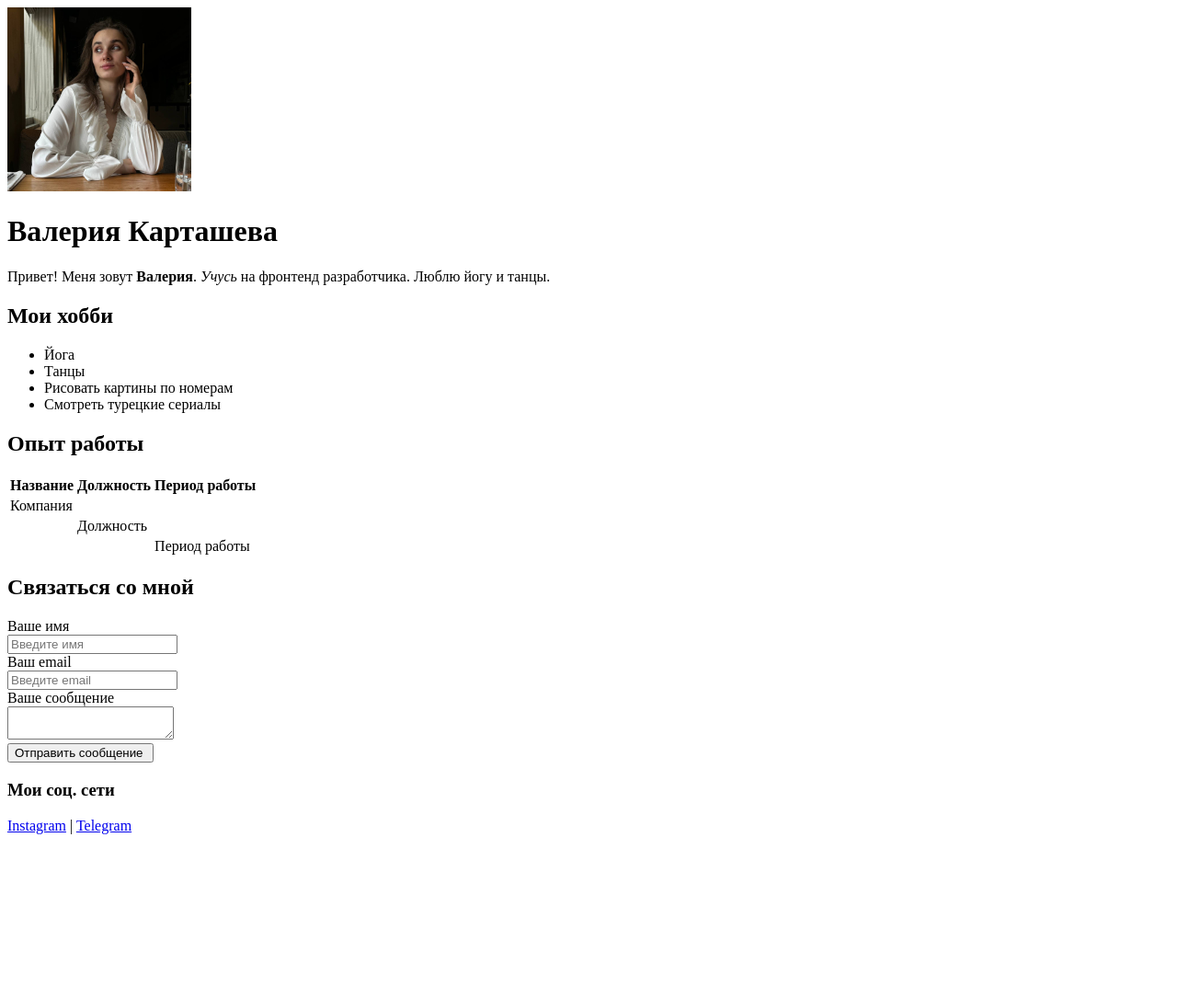
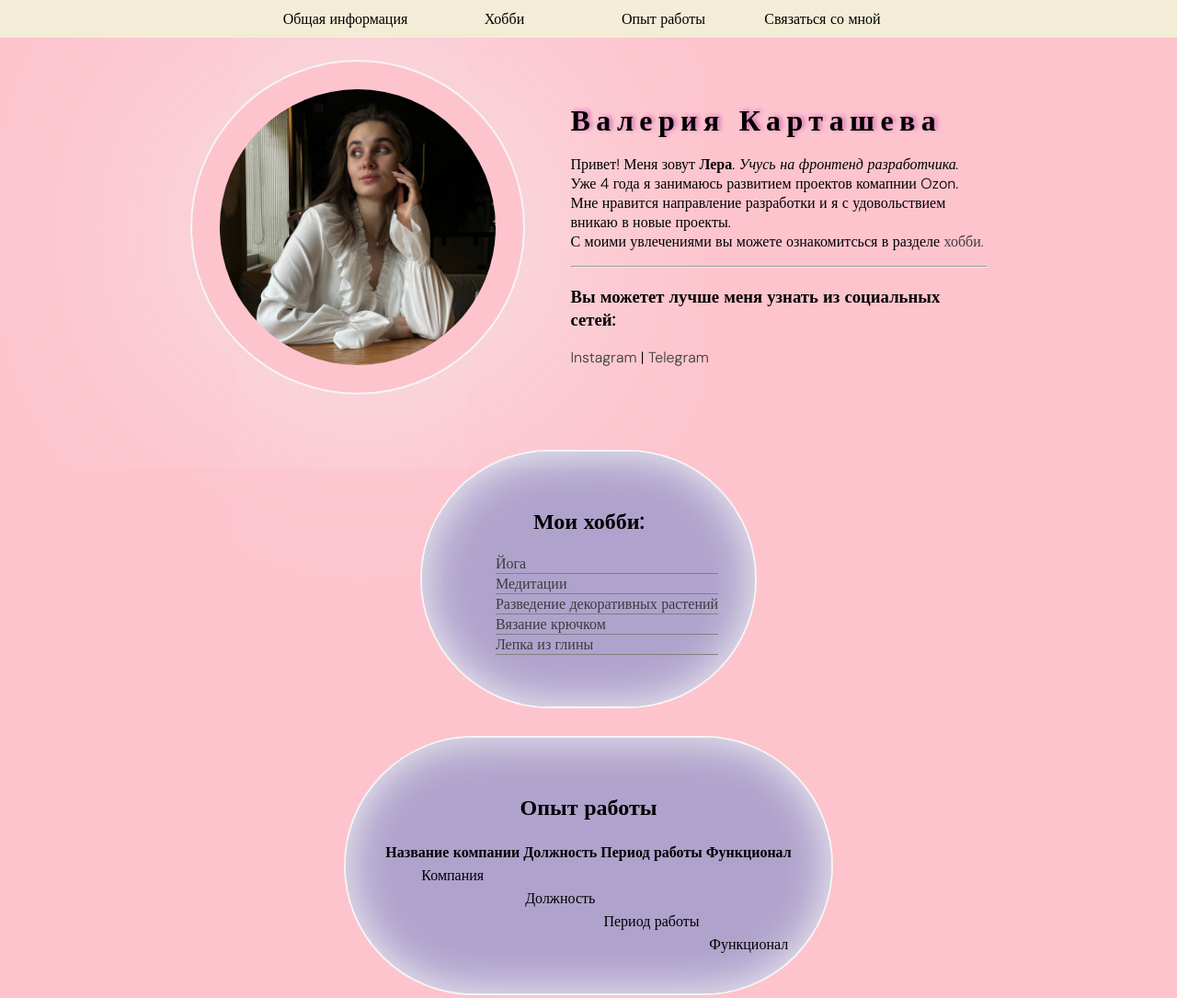
Before and after one commit to ValeriaValerievnaK/resume, a plain HTML site: page index.html in a window 1280 px wide. Shown: the top 1085 px of the page at 92% size. Before the commit the page ends 923 px from the top, so only its background shows below. Drawn offline with Linux system fonts and the light colour scheme.

Commit message:
Стилизация

```diff
--- /dev/null
+++ b/index.css
@@ -0,0 +1,153 @@
+@import url('https://fonts.googleapis.com/css2?family=DM+Sans:ital,opsz,wght@0,9..40,300;1,9..40,300&display=swap');
+
+body {
+    font-family: "DM Sans", serif ;
+    font-size: 16px;
+    font-weight: normal;
+    background-color: rgb(253, 196, 206);
+    margin: auto;
+    text-align: center;
+}
+
+h1 {
+    letter-spacing: 0.2em;
+    text-shadow: 3px -1px 5px rgb(214, 115, 184);
+    display: inline;
+}
+
+.info img {
+    padding: 30px;
+    width: 300px;
+    border: 2px solid whitesmoke ;
+    box-shadow: 5px 5px 500px whitesmoke;
+    padding: 30px;
+    margin: 30px auto 30px auto;
+    border-radius: 50%;
+    max-height: 300px;
+}
+
+.info {
+    display: inline-flex;
+    margin-top: 35px;
+    max-width: 867px;
+}
+
+.box  {
+    display: inline-block;
+    text-align: left;
+    margin-top: 75px;
+    margin-left: 50px;
+}
+
+.button {
+    background-color: rgb(240, 236, 230);
+    padding: 10px;
+    border: none;
+    cursor: pointer;
+    border-radius: 30px;
+    box-shadow: 0 0 10px whitesmoke;
+    font-family: inherit;
+    width: 100px;
+}
+
+.button:hover {
+    background-color: rgb(34, 40, 46);
+    opacity: 0.9;
+    color: aliceblue;
+}
+
+.input {
+    background-color: rgb(240, 236, 230);
+    padding: 10px;
+    border: none;
+    cursor: pointer;
+    border-radius: 30px;
+    box-shadow: 0 0 10px whitesmoke;
+    font-family: inherit;
+    width: 150px;
+}
+
+.borderStyle {
+    background-color: rgb(175, 162, 204);
+    border-radius:500px;
+    padding: 40px;
+    margin: 30px auto 30px auto;
+    width: 300px;
+    border: 2px solid whitesmoke;
+    box-shadow: inset 0 0 50px whitesmoke;
+    width: fit-content;
+}
+
+.list li {
+    border-bottom: 1px solid gray;
+    text-align: left;
+}
+
+.list li:hover {
+    background-color: rgb(218, 205, 230);
+    opacity: 0.9;
+}
+
+.borderStyle ul {
+    list-style: none;
+}
+
+.menu {
+    background:rgb(243, 236, 215);
+    position: fixed;
+    left: 0;
+    right: 0;
+    text-align:center;
+}
+
+.menu ul{
+    list-style: none;
+    margin: 0 ;
+    padding: 0;
+    display: flex;
+    justify-content: center;
+}
+
+.menu ul li {
+    margin-right: 10px;
+    padding: 10px;
+    border-radius: 20px;
+    width: 143px;
+}
+
+.menu ul li:hover {
+    background:rgb(110, 108, 99);
+}
+
+.menu a {
+    text-decoration: none;
+    color: #000;
+}
+
+.menu a:hover {
+    color: #ffecec
+}
+
+.box a {
+    text-decoration: none;
+    color: #3c3c3c;
+}
+
+.borderStyle a {
+    text-decoration: none;
+    color: #3c3c3c;
+}
+
+@media (max-width: 650px) {
+    .info {
+        display: inline-block;
+     }
+
+    .box {
+        margin: 30px;
+    text-align: center;    }
+
+    .menu ul li {
+        width: auto;
+    }
+}
--- a/index.html
+++ b/index.html
@@ -5,26 +5,50 @@
     <meta name="viewport" content="width=device-width, initial-scale=1.0">
     <meta name="keywords" content="html, course, css">
     <meta name="description" content="Задание по курсу">
-    <title>Document</title>
+    <title>Resume</title>
+    <link rel="stylesheet" href="index.css">
 </head>
 <body>
-    <img src="A201B77E-E414-4DD0-B0AF-9386144DEB98.jpg" width="200">
-   <h1>Валерия Карташева</h1>
-   <p>Привет! Меня зовут <strong>Валерия</strong>. <em>Учусь</em> на фронтенд разработчика. Люблю йогу и танцы.</p>
-   <h2>Мои хобби</h2>
-   <ul>
-    <li>Йога</li>
-    <li>Танцы</li>
-    <li>Рисовать картины по номерам </li>
-    <li>Смотреть турецкие сериалы</li>
-   </ul>
-   <h2>Опыт работы</h2>
-   <table>
+    <nav class="menu">
+        <ul>
+            <a href="#in"><li>Общая информация</li></a>
+            <a href="#hb"><li>Хобби</li></a>
+            <a href="#op"><li>Опыт работы</li></a>
+            <a href="#sv"><li>Связаться со мной</li></a>
+        </ul>
+    </nav>
+<div class="info" id="in">
+    <img src="./A201B77E-E414-4DD0-B0AF-9386144DEB98.jpg" class="photo">
+    <div class="box">
+    <h1>Валерия Карташева</h1>
+        <p>Привет! Меня зовут <strong>Лера</strong>. <em>Учусь на фронтенд разработчика.</em>
+            <br/> Уже 4 года я занимаюсь развитием проектов комапнии Ozon.
+            Мне нравится направление разработки и я с удовольствием вникаю в новые проекты.
+            <br/>С моими увлечениями вы можете ознакомитсься в разделе <a href="#hb">хобби.</a></p>
+            <hr>
+            <h3>Вы можетет лучше меня узнать из социальных сетей: </h3>
+        <p><a href="https://www.instagram.com/share/BBIV4lcljA" target="_blank">Instagram</a> | <a href="https://t.me/+QPbYrittb9BiZTcy" target="_blank"> Telegram </a></p>
+    </div>
+</div>
+<div class="borderStyle" id="hb">
+    <h2>Мои хобби:</h2>
+    <ul class="list">
+        <a href="https://ru.wikipedia.org/wiki/%D0%99%D0%BE%D0%B3%D0%B0" target="_blank"><li>Йога</li></a>
+        <a href="https://ru.wikipedia.org/wiki/%D0%9C%D0%B5%D0%B4%D0%B8%D1%82%D0%B0%D1%86%D0%B8%D1%8F" target="_blank"><li>Медитации</li></a>
+        <a href="https://ru.wikipedia.org/wiki/%D0%94%D0%B5%D0%BA%D0%BE%D1%80%D0%B0%D1%82%D0%B8%D0%B2%D0%BD%D1%8B%D0%B5_%D1%80%D0%B0%D1%81%D1%82%D0%B5%D0%BD%D0%B8%D1%8F" target="_blank"><li>Разведение декоративных растений</li></a>
+        <a href="https://ru.wikipedia.org/wiki/%D0%92%D1%8F%D0%B7%D0%B0%D0%BD%D0%B8%D0%B5_%D0%BA%D1%80%D1%8E%D1%87%D0%BA%D0%BE%D0%BC" target="_blank"><li>Вязание крючком</li></a>
+        <a href="https://www.google.com/search?q=%D0%BB%D0%B5%D0%BF%D0%BA%D0%B0+%D0%B8%D0%B7+%D0%B3%D0%BB%D0%B8%D0%BD%D1%8B&rlz=1C1GCEB_enRU1103RU1103&oq=%D0%BB%D0%B5%D0%BF%D0%BA%D0%B0+%D0%B8%D0%B7+%D0%B3%D0%BB%D0%B8%D0%BD%D1%8B&gs_lcrp=EgZjaHJvbWUyCQgAEEUYORiABDIHCAEQABiABDIHCAIQABiABDIHCAMQABiABDIHCAQQABiABDIHCAUQABiABDIHCAYQABiABDIHCAcQABiABDIHCAgQABiABDIHCAkQABiABNIBCDM4NzZqMGo0qAIAsAIA&sourceid=chrome&ie=UTF-8" target="_blank"><li>Лепка из глины</li></a>
+    </ul>
+</div>
+<div class="borderStyle">
+   <h2 id="op">Опыт работы</h2>
+   <table class="table">
         <thead>
             <tr>
-                <th>Название</th>
+                <th>Название компании</th>
                 <th>Должность</th>
                 <th>Период работы</th>
+                <th>Функционал</th>
             </tr>
         </thead>
         <tbody>
@@ -32,38 +56,48 @@
                 <td>Компания</td>
                 <td></td>
                 <td></td>
+                <td></td>
             </tr>
              <tr>
                 <td></td>
                 <td>Должность</td>
+                <td></td>
                 <td></td>
             </tr>
              <tr>
                 <td></td>
                 <td></td>
                 <td>Период работы</td>
+                <td></td>
+            </tr>
+            <tr>
+                <td></td>
+                <td></td>
+                <td></td>
+                <td>Функционал</td>
             </tr>
         </tbody>
    </table>
+</div>
+<div class="borderStyle">
    <form action="">
-        <h2>Связаться со мной</h2>
+        <h2 id="sv">Связаться со мной</h2>
         <div>
             <label for="name">Ваше имя</label><br>
-            <input type="text" id="name" placeholder="Введите имя">
+            <input type="text" id="name" placeholder="Введите имя" class="input">
         </div>
         <div>
             <label for="email">Ваш email</label><br>
-            <input type="email" id="email" placeholder="Введите email">
+            <input type="email" id="email" placeholder="Введите email" class="input">
         </div>
         <div>
             <label for="sms">Ваше сообщение</label><br>
-            <textarea id="sms" placeholder="Введите сообщение"> </textarea>
+            <textarea id="sms" placeholder="Введите сообщение" class="input"> </textarea>
         </div>
         <div>
-             <input type="submit" value="Отправить сообщение ">
+             <input type="submit" value="Жмяк" class="button">
         </div>
     </form>
-   <h3>Мои соц. сети</h3>
-   <p><a href="https://www.instagram.com/share/BBIV4lcljA">Instagram</a> | <a href="ссылка"> Telegram </a></p>
+</div>
 </body>
 </html>
```
